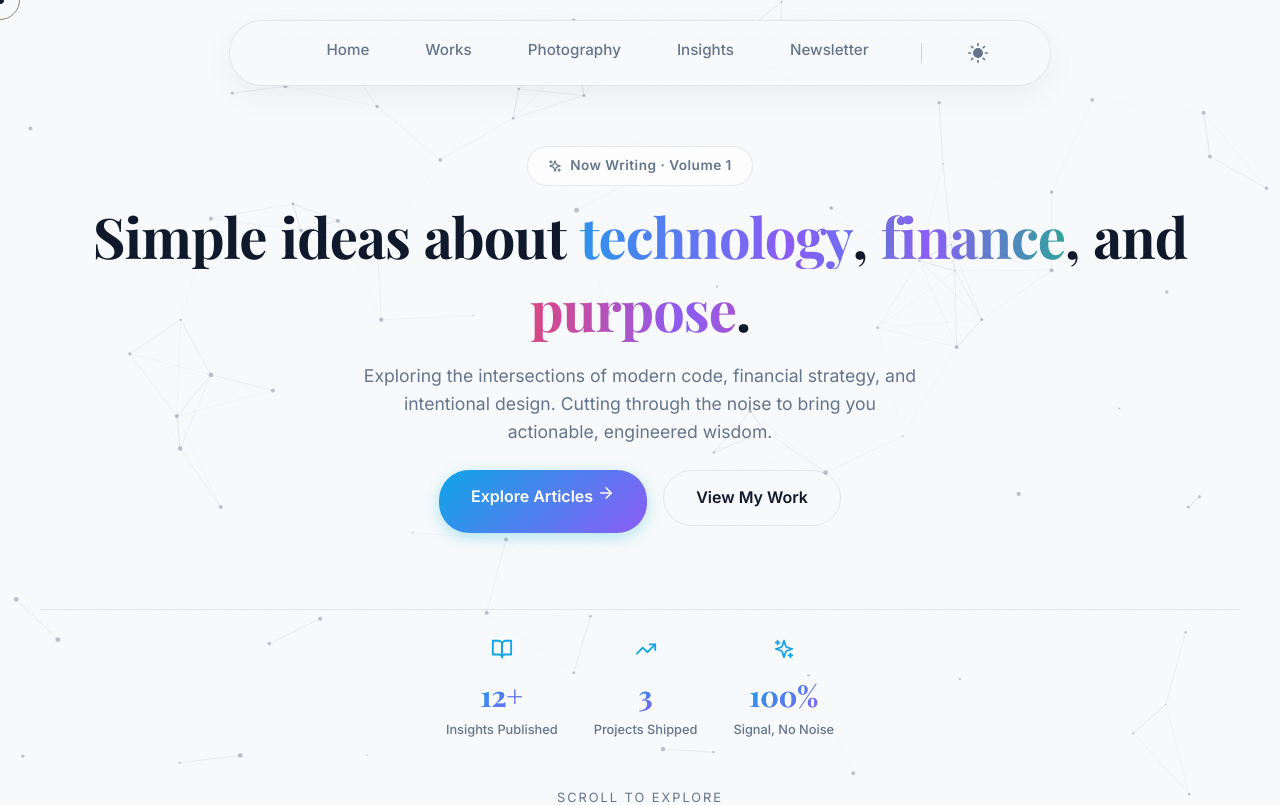
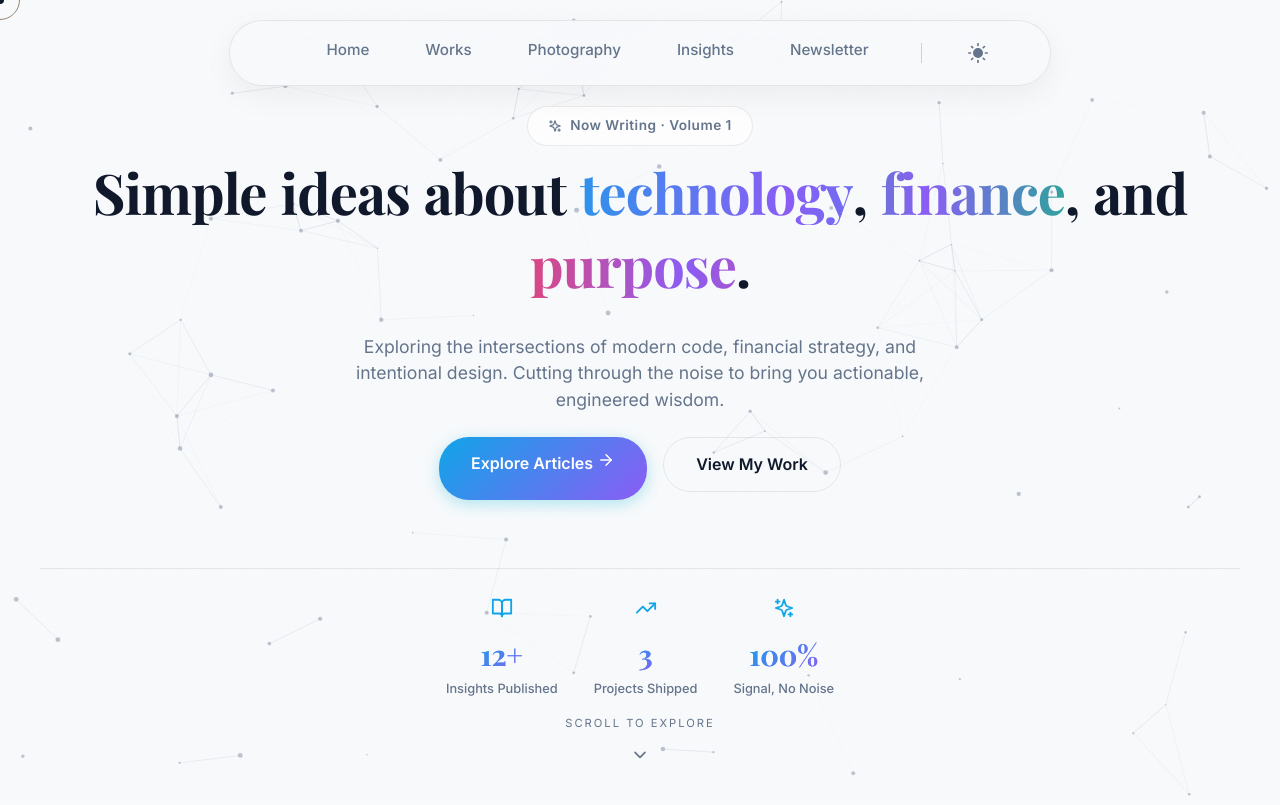
Before and after one commit to satish051/satish-insights, a React (Vite) app: page / in a window 1280 px wide. Shown: the top 805 px of the page. Built offline with nearby package versions, Linux system fonts and the light colour scheme; a web font is replaced by a local one.

Commit message:
Optimize hero section to strictly fit within 100vh viewport

```diff
--- a/src/pages/Home.jsx
+++ b/src/pages/Home.jsx
@@ -78,14 +78,14 @@ export default function Home() {
       <motion.section
         id="home"
         className="hero container"
-        style={{ y: heroY, opacity: heroOpacity, position: 'relative', display: 'flex', flexDirection: 'column', justifyContent: 'center', paddingTop: '80px', paddingBottom: '40px' }}
+        style={{ y: heroY, opacity: heroOpacity, position: 'relative', display: 'flex', flexDirection: 'column', justifyContent: 'center', paddingTop: '40px', paddingBottom: '20px', minHeight: 'calc(100vh - 120px)' }}
       >
         <motion.div
           initial={{ opacity: 0, scale: 0.8 }}
           animate={{ opacity: 1, scale: 1 }}
           transition={{ delay: 0.2, type: 'spring' }}
           className="hero-badge"
-          style={{ marginBottom: '16px' }}
+          style={{ marginBottom: '12px' }}
         >
           <Sparkles size={14} /> Now Writing · Volume 1
         </motion.div>
@@ -97,7 +97,7 @@ export default function Home() {
           }}
           initial="hidden"
           animate="visible"
-          style={{ position: 'relative', zIndex: 10, display: 'flex', flexWrap: 'wrap', justifyContent: 'center', columnGap: '0.25em', rowGap: '0.1em' }}
+          style={{ position: 'relative', zIndex: 10, display: 'flex', flexWrap: 'wrap', justifyContent: 'center', columnGap: '0.25em', rowGap: '0.1em', fontSize: 'clamp(2.5rem, 5vw, 3.5rem)' }}
         >
           {['Simple', 'ideas', 'about'].map((word, i) => (
             <motion.span key={i} variants={{ hidden: { opacity: 0, y: 20 }, visible: { opacity: 1, y: 0 } }}>
@@ -160,7 +160,7 @@ export default function Home() {
           initial={{ opacity: 0, y: 20 }}
           animate={{ opacity: 1, y: 0 }}
           transition={{ duration: 0.6, delay: 0.5 }}
-          style={{ margin: '0 auto 24px auto' }}
+          style={{ margin: '16px auto 24px auto', maxWidth: '600px', lineHeight: '1.5' }}
         >
           Exploring the intersections of modern code, financial strategy, and intentional design. Cutting through the noise to bring you actionable, engineered wisdom.
         </motion.p>
@@ -169,7 +169,7 @@ export default function Home() {
           initial={{ opacity: 0, y: 20 }}
           animate={{ opacity: 1, y: 0 }}
           transition={{ duration: 0.6, delay: 0.65 }}
-          style={{ display: 'flex', gap: '16px', justifyContent: 'center', flexWrap: 'wrap', marginBottom: '32px' }}
+          style={{ display: 'flex', gap: '16px', justifyContent: 'center', flexWrap: 'wrap', marginBottom: '24px' }}
         >
           <MagneticButton className="btn-primary hover-target" onClick={() => window.location.href = '#insights'}>
             Explore Articles <ArrowRight size={18} />
@@ -185,7 +185,7 @@ export default function Home() {
           initial={{ opacity: 0, y: 20 }}
           animate={{ opacity: 1, y: 0 }}
           transition={{ delay: 0.85 }}
-          style={{ marginBottom: '24px' }}
+          style={{ marginBottom: '16px' }}
         >
           {STATS.map((s, i) => (
             <div key={i} className="stat-item">
@@ -203,9 +203,9 @@ export default function Home() {
           initial={{ opacity: 0 }}
           animate={{ opacity: 1 }}
           transition={{ delay: 1.5, duration: 1 }}
-          style={{ marginTop: '24px', display: 'flex', flexDirection: 'column', alignItems: 'center', gap: '8px', color: 'var(--text-muted)' }}
+          style={{ marginTop: 'auto', display: 'flex', flexDirection: 'column', alignItems: 'center', gap: '4px', color: 'var(--text-muted)' }}
         >
-          <span style={{ fontSize: '0.8rem', textTransform: 'uppercase', letterSpacing: '2px' }}>Scroll to explore</span>
+          <span style={{ fontSize: '0.7rem', textTransform: 'uppercase', letterSpacing: '2px' }}>Scroll to explore</span>
           <motion.div
             animate={{ y: [0, 8, 0] }}
             transition={{ repeat: Infinity, duration: 2, ease: 'easeInOut' }}
```
